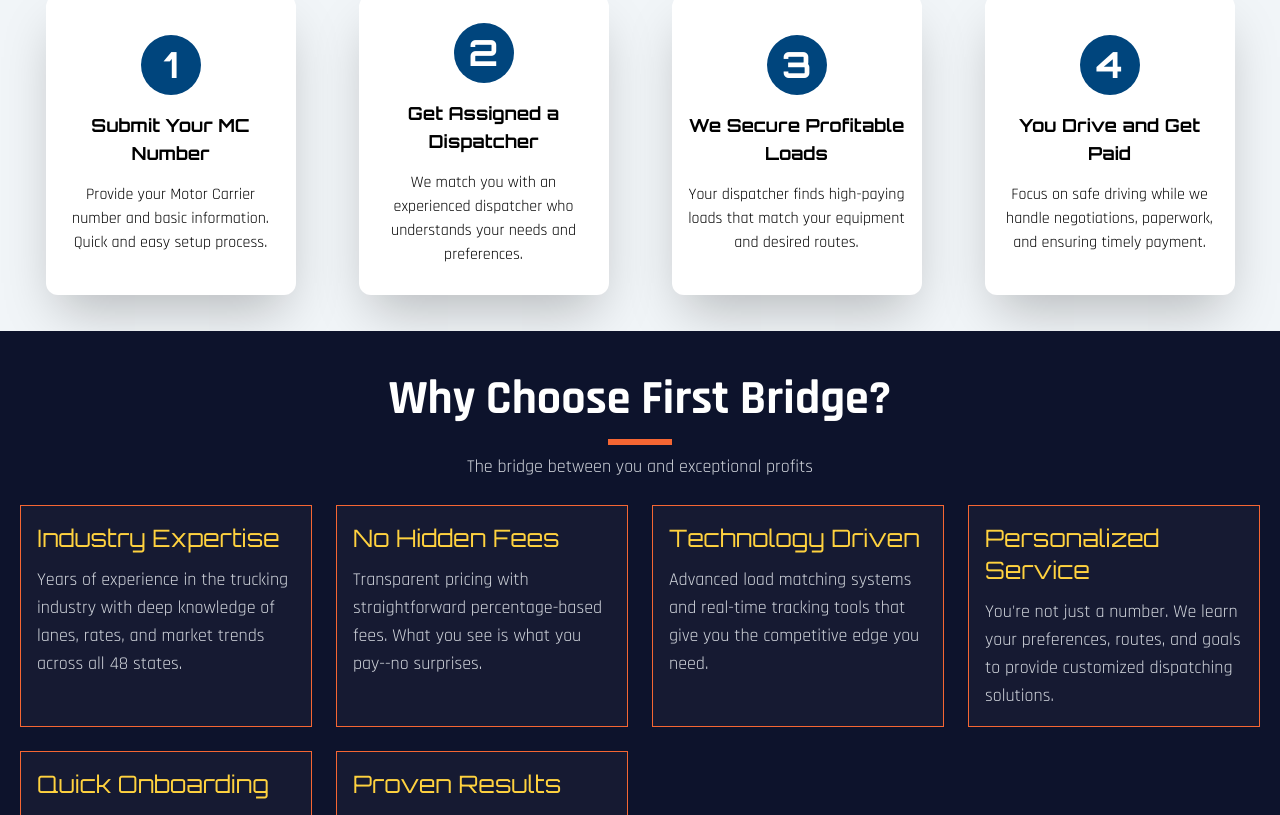
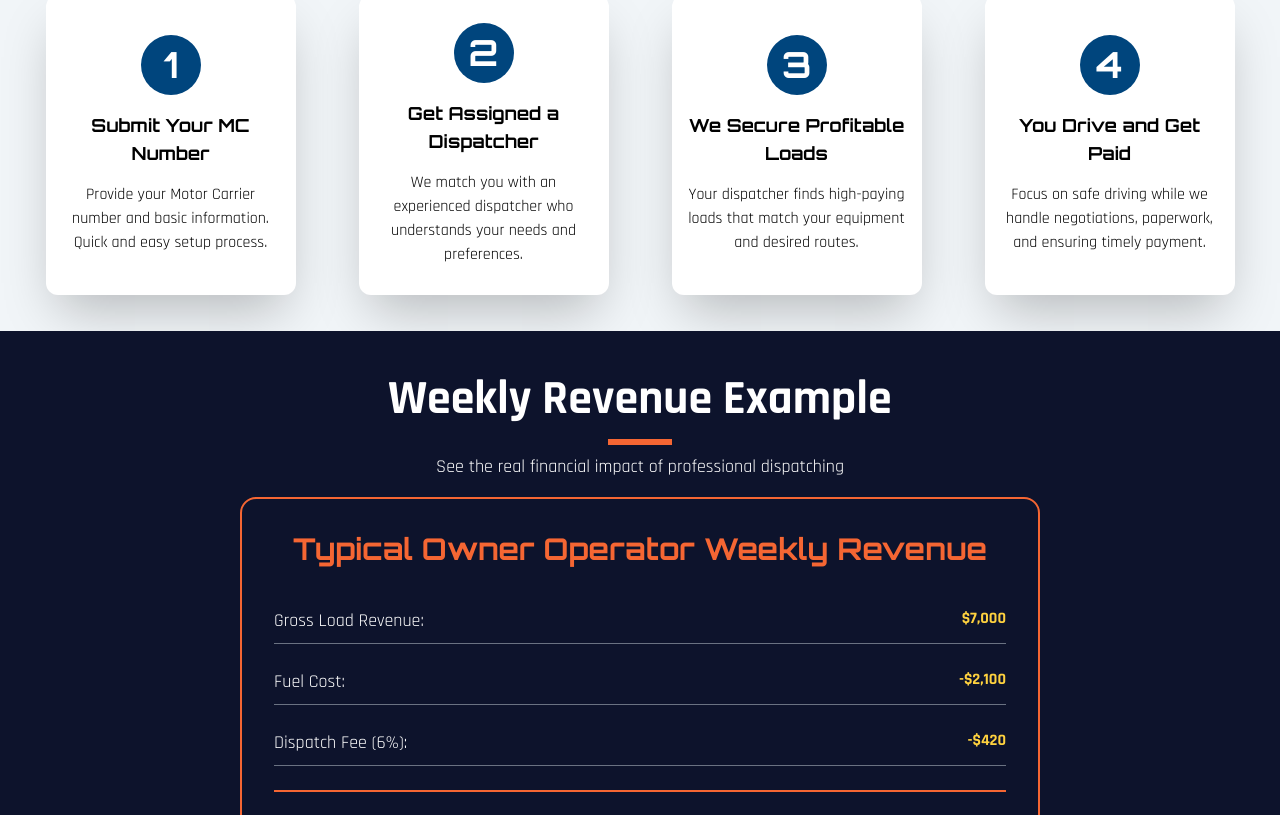
Before and after one commit to Fassam-Khan/firstbridgeus, a Next.js app: page / in a window 1280 px wide. Shown: the part 1985-2800 px from the top of the page. Built offline with nearby package versions, Linux system fonts and the light colour scheme.

Commit message:
Services complete

```diff
--- a/app/page.js
+++ b/app/page.js
@@ -9,6 +9,7 @@
 import Faq from "@/component/Faq";
 import How from "@/component/How";
 import Contact from "@/component/Contact";
+import Weekly from "@/component/Weekly";
 
 export default function Home() {
   return (
@@ -18,6 +19,7 @@
    <Iconsbox/>
    <Services/>
    <How/>
+   <Weekly/>
    <Whysus/>
    <Faq/>
    <Contact/>
--- /dev/null
+++ b/component/Weekly.jsx
@@ -0,0 +1,56 @@
+import React from 'react'
+
+const Weekly = () => {
+    return (
+        <div className='bg-[var(--secondary-color)] !py-6'>
+            <div className="wrapper flex flex-col gap-4 justify-center items-center">
+                {/* Heading  */}
+                <div className='text-center text-white' id='' >
+                    <div className='flex flex-col justify-center items-center gap-4'>
+                        <h1 className='md:md:text-5xl text-3xl  font-extrabold te '>Weekly Revenue Example</h1>
+                        <div className="line h-1.5 w-16 bg-[var(--primary-color)]"></div>
+
+                    </div>
+                    <div className='!mt-2 text-lg'>
+                        <p>See the real financial impact of professional dispatching</p>
+                    </div>
+
+                </div>
+
+                {/* card  */}
+                <div>
+                    <div className='border-2 border-[var(--primary-color)] rounded-2xl text-center text-white md:!p-8 !p-4 flex flex-col gap-6 items-center  md:w-[800px] w-full'>
+                        <h2 className='md:text-3xl text-[var(--primary-color)] font-bold font-[Orbitron] !mb-4'>
+                            Typical Owner Operator Weekly Revenue
+                        </h2>
+                        <div className='w-full flex justify-between border-b border-gray-500 !pb-2 '>
+                            <p className='md:text-lg'>Gross Load Revenue:</p>
+                            <p className='text-[#ffd23f] font-bold'>$7,000</p>
+                        </div>
+                        <div className='w-full flex justify-between border-b border-gray-500 !pb-2 '>
+                            <p className='md:text-lg'>Fuel Cost:</p>
+                            <p className='text-[#ffd23f] font-bold'>-$2,100</p>
+                        </div>
+                        <div className='w-full flex justify-between border-b border-gray-500 !pb-2 '>
+                            <p className='md:text-lg'>Dispatch Fee (6%):</p>
+                            <p className='text-[#ffd23f] font-bold'>-$420</p>
+                        </div>
+                        <div className='bg-[var(--primary-color)] h-0.5 w-full'>
+                        </div>
+                        <div className='w-full flex justify-between !pb-2 '>
+                            <p className='md:text-lg font-bold'>Estimated Net Revenue:</p>
+                            <p className='text-[var(--primary-color)] text-lg font-bold'>$4,480</p>
+                        </div>
+
+                    </div>
+                    <div className='text-white w-[600px] text-center w-full !mt-4'>
+                        <p>*Example based on typical week. Actual revenue varies by equipment type, routes, and market conditions.</p>
+                    </div>
+                </div>
+            </div>
+
+        </div>
+    )
+}
+
+export default Weekly
```
